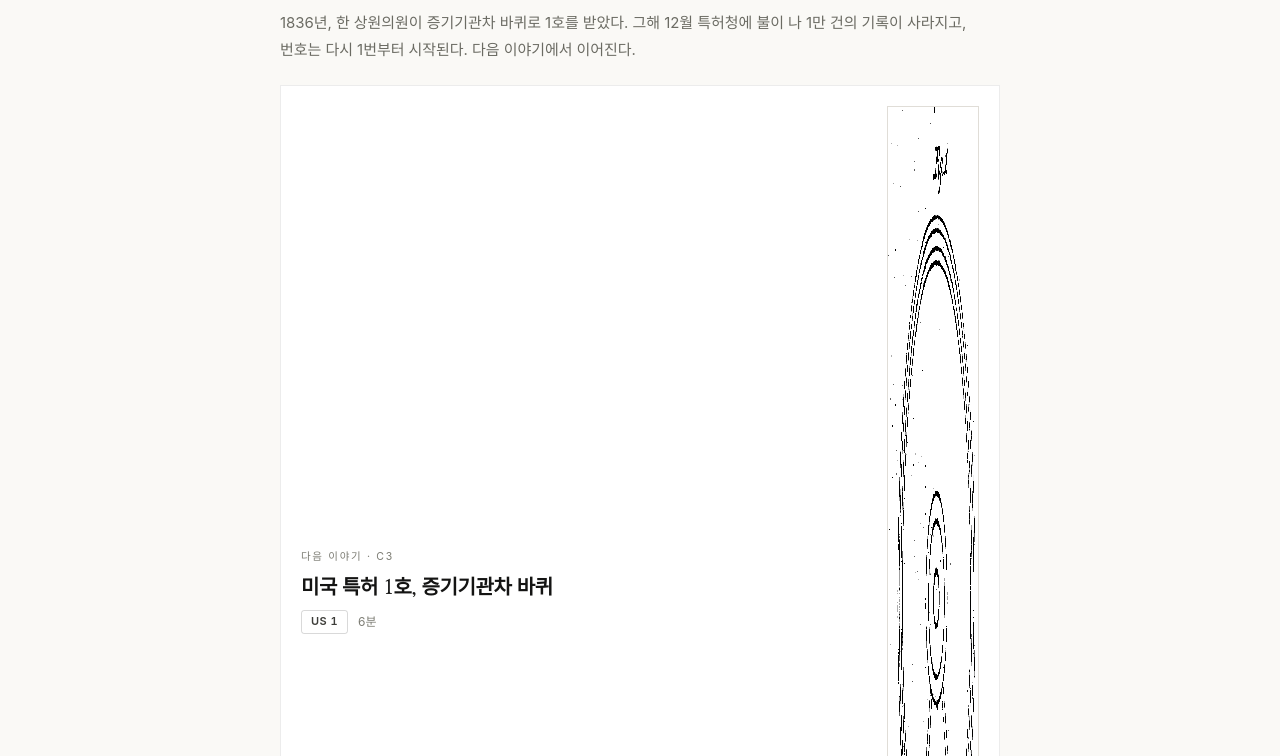
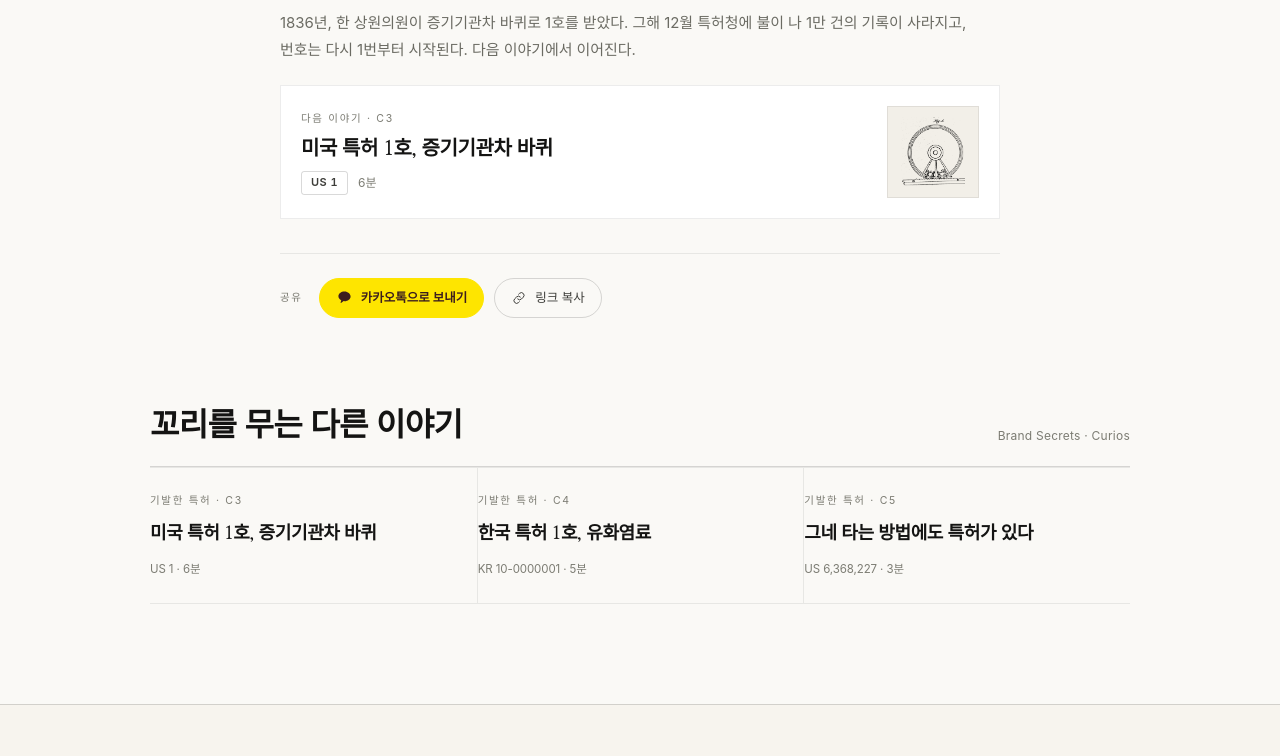
Before and after one commit to oraclekidz/kkokkomu, a plain HTML site: page stories/c2.html in a window 1280 px wide. Shown: the part 3113-3869 px from the top of the page. Drawn offline with Linux system fonts and the light colour scheme; a web font is replaced by a local one.

Commit message:
style: 스토리 다음 카드 썸네일 이미지 규칙 추가

```diff
--- a/assets/styles.css
+++ b/assets/styles.css
@@ -1772,6 +1772,15 @@ hr {
 .next-card__thumb svg {
   width: 58%;
   color: var(--ink-2);
+}
+
+.next-card__thumb img {
+  max-width: 78%;
+  max-height: 78%;
+  width: auto;
+  height: auto;
+  object-fit: contain;
+  mix-blend-mode: multiply;
 }
 
 /* share row */
```
